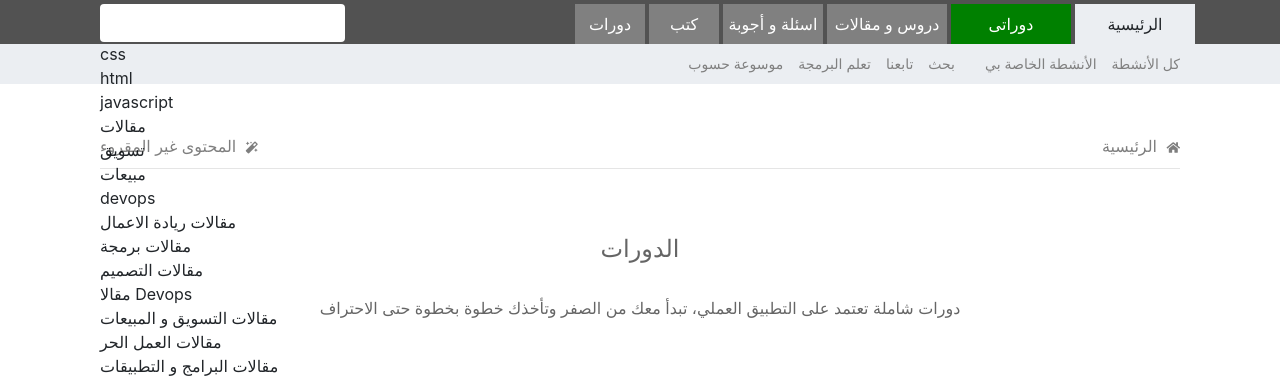
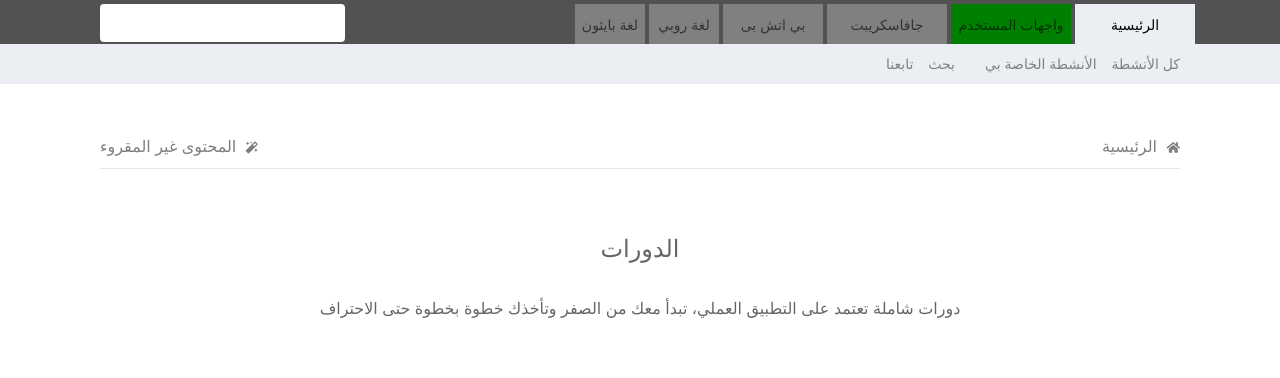
Before and after one commit to monaiem2022/finalhsoub, a plain HTML site: page index.html in a window 1280 px wide. Shown: the part 76-454 px from the top of the page. Drawn offline with nearby package versions, Linux system fonts and the light colour scheme.

Commit message:
Add files via upload

```diff
--- a/index.html
+++ b/index.html
@@ -295,22 +295,22 @@
                 <div class="second-title-div">
                <div class="row">
                     <div class="courses follow mr-1 mr-1">
-                      <li>دورات</li>
+                      <li><a href="python.html">لغة بايثون</a></li>
                       </div>
                     <div class="books follow mr-1">
-                      <li>كتب</li>
+                      <li><a href="ruby.html">لغة روبي</a></li>
                     </div>
                     <div class="answers follow mr-1">
-                      <li>اسئلة و أجوبة</li>
+                      <li><a href="php.html">بي اتش بى</a></li>
                     </div>
                     <div class="articles follow mr-1">
-                      <li> دروس و مقالات </li>
+                      <li><a href="javascript.html">جافاسكريبت</a></a></li>
                     </div>
                     <div class="my-courses follow mr-1">
-                      <li>  دوراتى  </li>
+                      <li><a href="frontend.html">واجهات المستخدم</a></li>
                     </div>
                     <div class="main follow">
-                      <li>  الرئيسية  </li>
+                      <li>  <a href="index.html">الرئيسية </a> </li>
                 </div>
 
                </div>
@@ -318,34 +318,9 @@
               </div>
               <div class="col">
               <div class="search">
-                <form>
+                <form action="submit">
                   <div class="form-group">
                     <input id="search" type="text" class="form-control" placeholder="بحث...">
-                    <div class="searchSon" id="searchSon">
-                      <div class="searchSon2">
-                        <div>css</div>
-                        <div>html</div>
-                        <div>javascript</div>
-                        <div>مقالات</div>
-                        <div>تسويق</div>
-                        <div>مبيعات</div>
-                        <div>devops</div>
-                      </div>
-
-                      <div id="searchResult"></div>
-                      <div class="ryada ">مقالات ريادة الاعمال</div>
-                      <div class="parmaga">مقالات برمجة</div>
-                      <div class="tasmem">مقالات التصميم</div>
-                      <div class="ops">مقالا Devops</div>
-                      <div class="taswek"> مقالات التسويق و المبيعات</div>
-                      <div class="amal">مقالات العمل الحر</div>
-                      <div class="parameg">مقالات البرامج و التطبيقات</div>
-                      <div class="shahadat">مقالات الشهادات المتخصصة</div>
-                      <div class="agweba">أسئلة و أجوبة</div>
-                      <div class="kotob">كتب</div>
-                      <div class="adaa">أعضاء</div>
-                      <div></div>
-                    </div>
                   </div>
                   </form>
               </div>
@@ -387,64 +362,40 @@
             </div>
 
 
-             <div>تعلم البرمجة</div>
-             <div> موسوعة حسوب</div>
+
            </div>
            </div>
            <div class="activity-title2">
             <div class=" row">
-              <div>تطوير واجهات المستخدم</div>
+              <div><a href="javascript.html">frontend web developer</a></div>
            </div>
            </div>
 
            <div class="activity-title3">
             <div class=" row">
-              <div class="answers1">ريادة الاعمال</div>
-              <div class="answers2">العمل الحر</div>
-              <div class="answers3">التسويق و المبيعات</div>
-              <div class="answers4">البرمجة</div>
-              <div class="answers5">التصميم</div>
-              <div class="answers6">DevOps</div>
-              <div class="answers7">البرامج و التطبيقات</div>
-              <div class="answers8">الشهادات المتخصصة</div>
+              <div class="answers1"><a href="javascript.html">javascript</a></div>
+
            </div>
            </div>
 
            <div class="activity-title4">
             <div class=" row">
-              <div class="answers1">ريادة الاعمال</div>
-              <div class="answers2">العمل الحر</div>
-              <div class="answers3">التسويق و المبيعات</div>
-              <div class="answers4">البرمجة</div>
-              <div class="answers5">التصميم</div>
-              <div class="answers6">DevOps</div>
-              <div class="answers7">البرامج و التطبيقات</div>
-              <div class="answers8">الشهادات المتخصصة</div>
+              <div class="answers1"><a href="php.html">php</a></div>
            </div>
            </div>
 
            <div class="activity-title5">
             <div class=" row">
-              <div class="answers1">ريادة الاعمال</div>
-              <div class="answers2">العمل الحر</div>
-              <div class="answers3">التسويق و المبيعات</div>
-              <div class="answers4">البرمجة</div>
-              <div class="answers5">التصميم</div>
-              <div class="answers6">DevOps</div>
+              <div class="answers1"><a href="ruby.html">ruby</a></div>
 
            </div>
            </div>
 
            <div class="activity-title6">
             <div class=" row">
-              <div>دورات تعليمية</div>
-              <div>طلبات الشراء</div>
-              <div>ادارة المشتريات</div>
-              <div>معلوماتى</div>
-             <div>بطاقات هدية</div>
+              <div><a href="python.html">python</a></div>
            </div>
            </div>
-
            </div>
            </div>
       </section>
@@ -927,6 +878,7 @@
             </div>
       </section>
 
+      <p id="count">10</p>
 
 
 
```
Also changed, not shown: search.html (+28 -79 lines).
